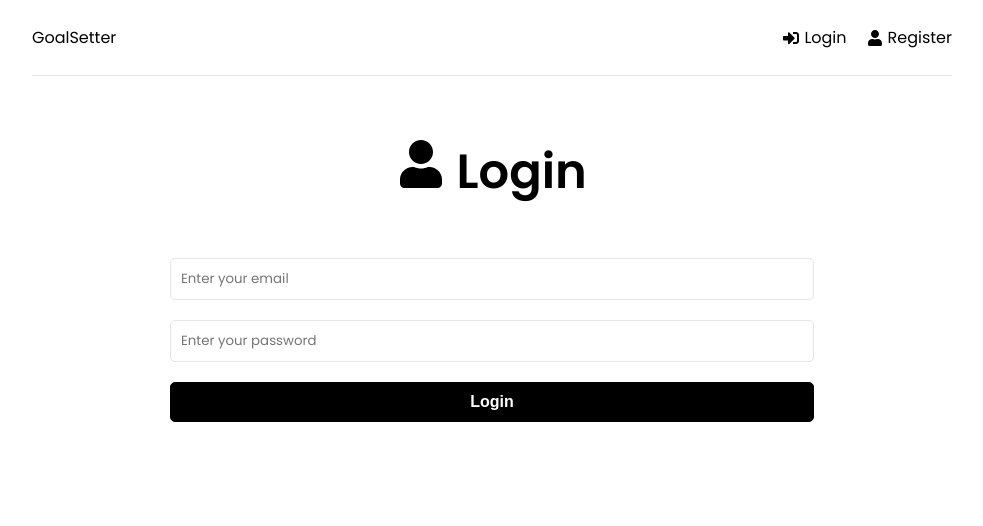
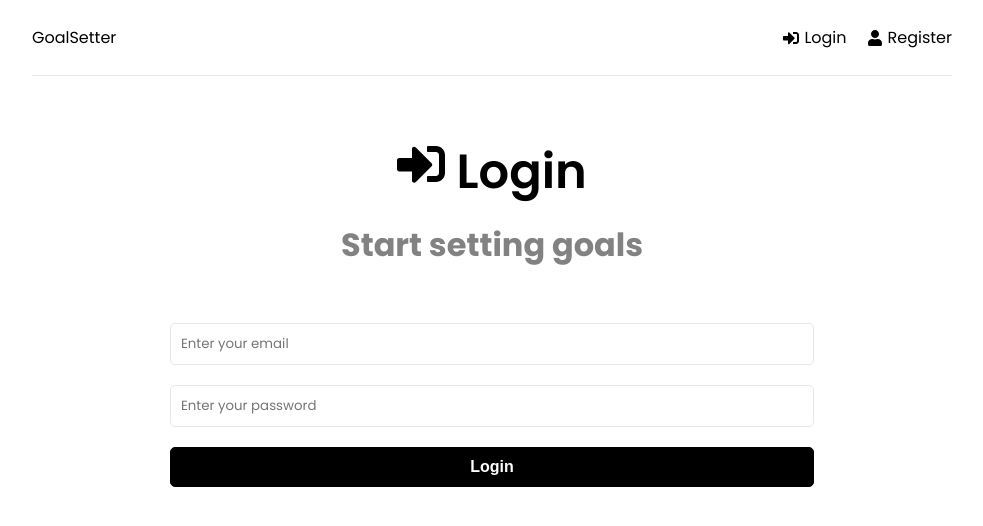
Before and after one commit to GiftBanda/MERN-2022-Frontend, a React (Create React App) app: page /login in a window 1280 px wide. Shown: the top 526 px of the page, without its empty margins (148-1131 px from the left). Built offline with nearby package versions, Linux system fonts and the light colour scheme.

Commit message:
ui complete

```diff
--- a/src/pages/Login.jsx
+++ b/src/pages/Login.jsx
@@ -1,13 +1,11 @@
 import { React, useState, useEffect} from 'react';
-import { FaUser } from 'react-icons/fa'
+import { FaSignInAlt } from 'react-icons/fa'
 
 function Login() {
 
   const [formData, setFormData] = useState({
-    name: '',
     email: '',
     password: '',
-    password2: '',
   })
 
   const {email, password} = formData;
@@ -28,14 +26,16 @@ function Login() {
     const onSubmit = (e) => {
       e.preventDefault()
 
+      console.log(formData)
+
     }
   return (
   <>
     <section className='heading'>
     <h1>
-        <FaUser /> Login
+        <FaSignInAlt /> Login
     </h1>
-    <p></p>
+    <p>Start setting goals</p>
     </section>
 
     <section className='form'>
```
